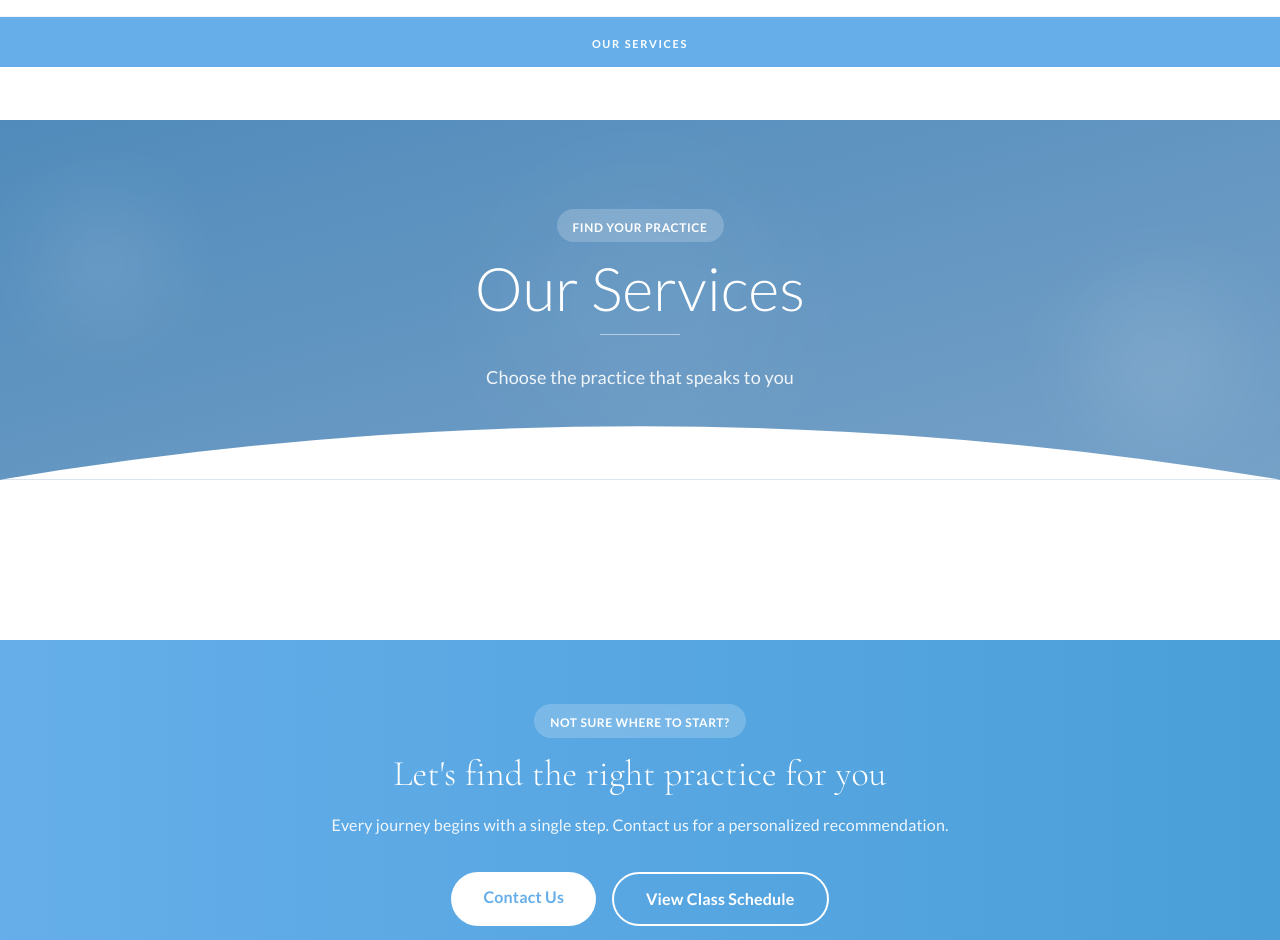
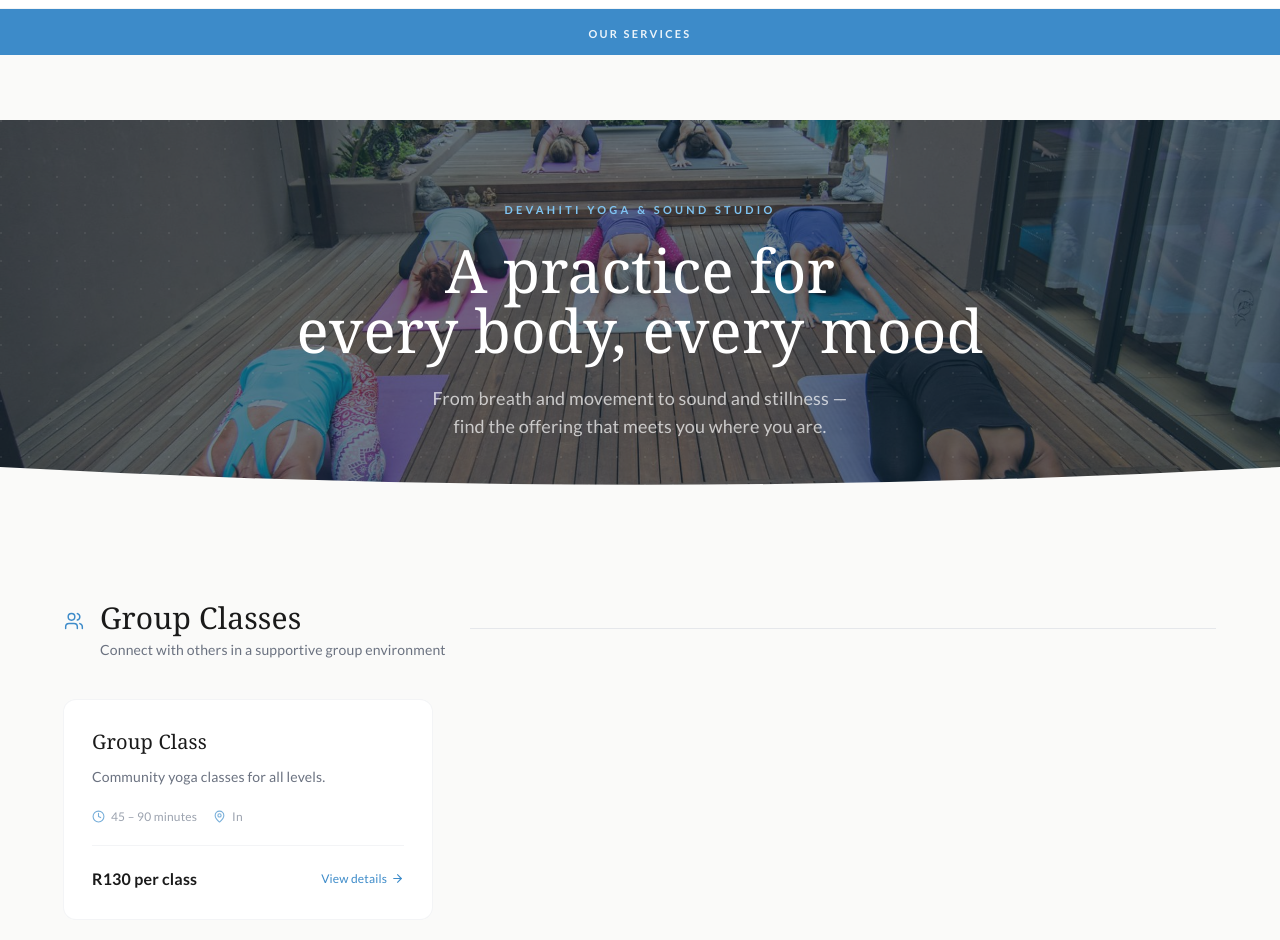
Before and after one commit to rebotilwe/devahiti-booking-system, a React (Vite) app in the folder frontend/: page /services in a window 1280 px wide. Shown: the part 72-1012 px from the top of the page. Built offline with nearby package versions, Linux system fonts and the light colour scheme.

Commit message:
services

```diff
--- a/frontend/src/pages/Services.jsx
+++ b/frontend/src/pages/Services.jsx
@@ -1,10 +1,10 @@
 import { Link, useNavigate } from "react-router-dom";
-import { Phone, ShoppingBag, Menu, X, Clock, MapPin, Sparkles, Calendar, Users } from "lucide-react";
+import { Phone, ShoppingBag, Menu, X, Clock, MapPin, Sparkles, Calendar, Users, ArrowRight } from "lucide-react";
 import { useState, useEffect } from "react";
 import { services } from "../data/services";
 import logo from "../assets/devahiti.png";
+import heroServicesImg from "../assets/images/homee.jpg"; // ✅ ADDED: Import hero image
 
-// ✅ UPDATED NAVIGATION
 const navLinks = [
   { label: "Home", path: "/" },
   { label: "About", path: "/about" },
@@ -16,38 +16,33 @@ const navLinks = [
   { label: "Gift Card", path: "/gift-card" },
 ];
 
-// Group services by category
 const groupedServices = services.reduce((acc, service) => {
   if (!acc[service.category]) acc[service.category] = [];
   acc[service.category].push(service);
   return acc;
 }, {});
 
-// Order of categories for display
 const categoryOrder = [
   "Group Classes",
   "Private Yoga",
   "Corporate & Workplace",
   "Sound Healing",
   "Therapeutic Bodywork",
-  "Workshops",
+
   "Training",
-  "Retreats"
+  "Retreats",
 ];
 
-// Category icons and descriptions
 const categoryInfo = {
   "Group Classes": { icon: Users, description: "Connect with others in a supportive group environment" },
   "Private Yoga": { icon: Sparkles, description: "Personalized one-on-one sessions tailored to you" },
   "Corporate & Workplace": { icon: Calendar, description: "Wellness programs for your team" },
   "Sound Healing": { icon: Sparkles, description: "Restorative sound bath experiences" },
   "Therapeutic Bodywork": { icon: Sparkles, description: "Healing hands-on therapy sessions" },
-  "Workshops": { icon: Calendar, description: "Deep dive into specific practices" },
+
   "Training": { icon: Users, description: "Comprehensive teacher training programs" },
-  "Retreats": { icon: Calendar, description: "Immersive wellness getaways" }
+  "Retreats": { icon: Calendar, description: "Immersive wellness getaways" },
 };
-
-const BOOKING_URL = "https://devahitibookingsystem.netlify.app/schedule";
 
 export default function Services() {
   const navigate = useNavigate();
@@ -60,32 +55,22 @@ export default function Services() {
     return () => window.removeEventListener("scroll", onScroll);
   }, []);
 
-  const handlePhoneClick = () => {
-    window.location.href = "tel:+27840902083";
-  };
+  const handlePhoneClick = () => (window.location.href = "tel:+27840902083");
+  const handleShoppingBagClick = () => navigate("/services");
 
-  const handleShoppingBagClick = () => {
-    navigate("/services");
-  };
-
-  // ✅ Helper function to get the correct link for each service
   const getServiceLink = (service) => {
-    if (service.slug === "teacher-training") {
-      return "/teacher-training";
-    }
-    if (service.slug === "retreats") {
-      return "/retreats";
-    }
+    if (service.slug === "teacher-training") return "/teacher-training";
+    if (service.slug === "retreats") return "/retreats";
     return `/services/${service.slug}`;
   };
 
   return (
-    <div className="min-h-screen bg-white">
+    <div className="min-h-screen bg-[#FAFAF9]">
       {/* Top Navbar */}
-      <header className={`fixed top-0 left-0 right-0 z-50 transition-all duration-500 ${scrolled ? "bg-white shadow-md" : "bg-white"}`}>
+      <header className={`fixed top-0 left-0 right-0 z-50 transition-all duration-300 ${scrolled ? "bg-white/95 backdrop-blur-sm shadow-sm" : "bg-white"}`}>
         <div className="mx-auto flex max-w-7xl items-center justify-between px-6 py-4">
           <Link to="/" className="flex items-center gap-3">
-            <img src={logo} alt="Devahiti Yoga" className="h-14 w-auto" />
+            <img src={logo} alt="Devahiti Yoga" className="h-12 w-auto" />
           </Link>
 
           <nav className="hidden items-center gap-8 md:flex">
@@ -93,7 +78,7 @@ export default function Services() {
               <Link
                 key={link.path}
                 to={link.path}
-                className="text-[11px] font-medium tracking-[0.15em] uppercase text-gray-600 transition-colors hover:text-[#65AEEA]"
+                className="text-[11px] font-medium tracking-[0.15em] uppercase text-gray-500 transition-colors hover:text-[#3D8BC9]"
               >
                 {link.label}
               </Link>
@@ -101,24 +86,23 @@ export default function Services() {
           </nav>
 
           <div className="flex items-center gap-4">
-            <button onClick={handlePhoneClick} className="text-gray-500 hover:text-[#65AEEA] transition-colors" aria-label="Call us">
+            <button onClick={handlePhoneClick} className="text-gray-400 hover:text-[#3D8BC9] transition-colors" aria-label="Call us">
               <Phone className="h-5 w-5" />
             </button>
-            <button onClick={handleShoppingBagClick} className="text-gray-500 hover:text-[#65AEEA] transition-colors" aria-label="Book Online">
+            <button onClick={handleShoppingBagClick} className="text-gray-400 hover:text-[#3D8BC9] transition-colors" aria-label="Book Online">
               <ShoppingBag className="h-5 w-5" />
             </button>
-            <button onClick={() => setMobileOpen(!mobileOpen)} className="md:hidden text-gray-500 hover:text-[#65AEEA] transition-colors" aria-label="Menu">
+            <button onClick={() => setMobileOpen(!mobileOpen)} className="md:hidden text-gray-400 hover:text-[#3D8BC9] transition-colors" aria-label="Menu">
               {mobileOpen ? <X className="h-5 w-5" /> : <Menu className="h-5 w-5" />}
             </button>
           </div>
         </div>
 
-        {/* Our Services Button */}
-        <div className="hidden md:block border-t border-gray-100" style={{ backgroundColor: "#65AEEA" }}>
-          <div className="mx-auto max-w-7xl px-6 py-3 text-center">
+        <div className="hidden md:block border-t border-gray-100 bg-[#3D8BC9]">
+          <div className="mx-auto max-w-7xl px-6 py-2.5 text-center">
             <button
               onClick={() => navigate("/services")}
-              className="text-[11px] font-semibold uppercase tracking-[0.15em] text-white hover:opacity-80 transition-opacity"
+              className="text-[11px] font-semibold uppercase tracking-[0.2em] text-white/90 hover:text-white transition-colors"
             >
               Our Services
             </button>
@@ -126,84 +110,142 @@ export default function Services() {
         </div>
       </header>
 
-      <div className="h-28"></div>
+      <div className="h-28" />
 
-      {/* Mobile Menu */}
       {mobileOpen && (
         <div className="fixed top-28 left-0 right-0 z-40 md:hidden bg-white border-t border-gray-100 shadow-lg max-h-[calc(100vh-112px)] overflow-y-auto">
           <div className="px-6 py-4">
             {navLinks.map((link) => (
-              <Link key={link.path} to={link.path} className="block py-3 text-sm uppercase tracking-widest text-gray-600 hover:text-[#65AEEA] border-b border-gray-100" onClick={() => setMobileOpen(false)}>
+              <Link key={link.path} to={link.path} className="block py-3 text-sm uppercase tracking-widest text-gray-600 hover:text-[#3D8BC9] border-b border-gray-100" onClick={() => setMobileOpen(false)}>
                 {link.label}
               </Link>
             ))}
-            <button
-              onClick={() => { navigate("/services"); setMobileOpen(false); }}
-              className="mt-4 w-full bg-[#65AEEA] text-white py-3 text-xs font-bold uppercase tracking-wider rounded-full hover:bg-[#4A9FD9] transition"
-            >
+            <button onClick={() => { navigate("/services"); setMobileOpen(false); }} className="mt-4 w-full bg-[#3D8BC9] text-white py-3 text-xs font-bold uppercase tracking-wider rounded-full">
               Our Services
-            </button>
-            <button onClick={() => { navigate("/services"); setMobileOpen(false); }} className="mt-3 w-full border-2 border-[#65AEEA] text-[#65AEEA] py-3 text-xs font-bold uppercase tracking-wider rounded-full hover:bg-[#65AEEA] hover:text-white transition">
-              Book Online
             </button>
           </div>
         </div>
       )}
 
-      {/* HERO - ✅ FIXED for wide screens */}
-      <section className="relative h-[45vh] min-h-[350px] max-h-[600px] w-full overflow-hidden bg-gradient-to-br from-[#65AEEA] to-[#93C9F9]">
-        <div className="absolute inset-0 bg-black/20" />
-        <div className="absolute top-20 left-10 w-32 h-32 rounded-full bg-white/10 blur-2xl" />
-        <div className="absolute bottom-10 right-10 w-40 h-40 rounded-full bg-white/10 blur-2xl" />
-        <div className="absolute top-1/2 left-1/2 -translate-x-1/2 -translate-y-1/2 w-64 h-64 rounded-full bg-white/5 blur-3xl" />
+      {/* HERO - ✅ ADDED IMAGE */}
+      <section className="relative h-[50vh] min-h-[400px] max-h-[700px] w-full overflow-hidden">
+        <img
+          src={heroServicesImg}
+          alt="Devahiti Yoga Services"
+          className="absolute inset-0 h-full w-full object-cover object-center"
+        />
+        <div className="absolute inset-0 bg-[#0F2A3D]/60" />
+        <div className="absolute inset-0 opacity-[0.07]" style={{ backgroundImage: "radial-gradient(circle at 1px 1px, white 1px, transparent 0)", backgroundSize: "28px 28px" }} />
 
-        <div className="relative z-10 text-center text-white px-6 flex flex-col items-center justify-center h-full">
-          <div className="inline-block mb-4 px-4 py-1 rounded-full bg-white/20 backdrop-blur-sm">
-            <span className="text-xs font-semibold uppercase tracking-wider">Find Your Practice</span>
-          </div>
-          <h1 className="font-heading text-4xl md:text-6xl font-light">
-            Our Services
+        <div className="relative z-10 max-w-4xl mx-auto px-6 h-full flex flex-col items-center justify-center text-center">
+          <p className="text-[11px] font-semibold tracking-[0.3em] uppercase text-[#7FC4F2] mb-5">
+            Devahiti Yoga &amp; Sound Studio
+          </p>
+          <h1 className="font-serif text-4xl md:text-6xl text-white font-light leading-[1.1]">
+            A practice for<br className="hidden md:block" /> every body, every mood
           </h1>
-          <div className="w-20 h-px bg-white/50 mx-auto my-4" />
-          <p className="text-white/90 mt-3 max-w-lg mx-auto text-lg">
-            Choose the practice that speaks to you
+          <p className="text-white/70 mt-6 max-w-md mx-auto text-base md:text-lg leading-relaxed">
+            From breath and movement to sound and stillness — find the offering that meets you where you are.
           </p>
         </div>
 
-        <svg className="absolute bottom-0 left-0 w-full" viewBox="0 0 1440 120" preserveAspectRatio="none">
-          <path d="M0,120 Q720,0 1440,120 Z" fill="white" />
+        <svg className="absolute bottom-0 left-0 w-full text-[#FAFAF9]" viewBox="0 0 1440 60" preserveAspectRatio="none">
+          <path d="M0,60 L1440,60 L1440,0 Q720,40 0,0 Z" fill="currentColor" />
         </svg>
       </section>
 
-      {/* SERVICES - Rest of the component remains the same */}
-      <section className="py-20 px-6 bg-white">
-        <div className="max-w-6xl mx-auto space-y-20">
-          {/* ... rest of services rendering ... */}
+      {/* SERVICES */}
+      <section className="py-20 px-6">
+        <div className="max-w-6xl mx-auto space-y-24">
+          {categoryOrder.map((category) => {
+            const items = groupedServices[category];
+            if (!items || items.length === 0) return null;
+
+            const CategoryIcon = categoryInfo[category]?.icon || Sparkles;
+            const categoryDesc = categoryInfo[category]?.description || "";
+
+            return (
+              <div key={category}>
+                <div className="flex items-baseline gap-4 mb-10">
+                  <CategoryIcon className="h-5 w-5 text-[#3D8BC9] shrink-0 translate-y-0.5" strokeWidth={1.75} />
+                  <div className="min-w-0">
+                    <h2 className="font-serif text-2xl md:text-3xl text-[#1A1A1A] font-light">
+                      {category}
+                    </h2>
+                    {categoryDesc && (
+                      <p className="text-sm text-gray-500 mt-1">{categoryDesc}</p>
+                    )}
+                  </div>
+                  <div className="flex-1 h-px bg-gray-200 ml-2" />
+                </div>
+
+                <div className="grid md:grid-cols-2 lg:grid-cols-3 gap-6">
+                  {items.map((service) => {
+                    const link = getServiceLink(service);
+                    return (
+                      <Link
+                        key={service.id}
+                        to={link}
+                        className="group relative flex flex-col bg-white rounded-xl p-7 ring-1 ring-gray-100 transition-all duration-300 hover:ring-[#3D8BC9]/30 hover:shadow-[0_8px_30px_rgb(0,0,0,0.06)] hover:-translate-y-0.5"
+                      >
+                        <h3 className="font-serif text-xl text-[#1A1A1A] mb-2.5 group-hover:text-[#3D8BC9] transition-colors">
+                          {service.title}
+                        </h3>
+                        <p className="text-sm text-gray-500 mb-5 leading-relaxed flex-grow">
+                          {service.shortDescription}
+                        </p>
+
+                        <div className="flex flex-wrap items-center gap-x-4 gap-y-1.5 text-xs text-gray-400 mb-5">
+                          <span className="flex items-center gap-1.5">
+                            <Clock size={13} className="text-[#3D8BC9]/70" /> {service.duration}
+                          </span>
+                          <span className="flex items-center gap-1.5">
+                            <MapPin size={13} className="text-[#3D8BC9]/70" /> {service.location.split(" ")[0]}
+                          </span>
+                        </div>
+
+                        <div className="flex justify-between items-center pt-5 border-t border-gray-100">
+                          <span className="text-[#1A1A1A] font-semibold">
+                            {service.price}
+                          </span>
+                          <span className="text-xs font-medium text-[#3D8BC9] flex items-center gap-1">
+                            View details
+                            <ArrowRight size={13} className="group-hover:translate-x-1 transition-transform" />
+                          </span>
+                        </div>
+                      </Link>
+                    );
+                  })}
+                </div>
+              </div>
+            );
+          })}
         </div>
       </section>
 
-      {/* CTA Section */}
-      <section className="py-16 px-6 bg-gradient-to-r from-[#65AEEA] to-[#4A9FD9]">
-        <div className="max-w-4xl mx-auto text-center">
-          <div className="inline-block mb-4 px-4 py-1 rounded-full bg-white/20 backdrop-blur-sm">
-            <span className="text-xs font-semibold uppercase tracking-wider text-white">Not sure where to start?</span>
-          </div>
-          <h2 className="text-3xl md:text-4xl font-light text-white mb-4">
-            Let's find the right practice for you
+      {/* CTA */}
+      <section className="py-20 px-6 bg-[#0F2A3D] relative overflow-hidden">
+        <div className="absolute -bottom-32 left-1/2 -translate-x-1/2 w-[600px] h-[300px] rounded-full bg-[#3D8BC9]/15 blur-[100px]" />
+        <div className="relative z-10 max-w-2xl mx-auto text-center">
+          <p className="text-[11px] font-semibold tracking-[0.3em] uppercase text-[#7FC4F2] mb-4">
+            Not sure where to start?
+          </p>
+          <h2 className="font-serif text-3xl md:text-4xl text-white font-light mb-5">
+            Let's find your practice
           </h2>
-          <p className="text-white/90 mb-8 max-w-2xl mx-auto">
-            Every journey begins with a single step. Contact us for a personalized recommendation.
+          <p className="text-white/60 mb-9 leading-relaxed">
+            Every journey begins with a single step. Reach out for a personal recommendation.
           </p>
-          <div className="flex flex-col sm:flex-row gap-4 justify-center">
+          <div className="flex flex-col sm:flex-row gap-3 justify-center">
             <Link
               to="/contact"
-              className="px-8 py-3 rounded-full bg-white text-[#65AEEA] font-semibold hover:shadow-lg transition-all hover:scale-105"
+              className="px-8 py-3 rounded-full bg-white text-[#0F2A3D] text-sm font-semibold hover:bg-white/90 transition-colors"
             >
               Contact Us
             </Link>
             <Link
               to="/class-schedule"
-              className="px-8 py-3 rounded-full border-2 border-white text-white font-semibold hover:bg-white/10 transition-all"
+              className="px-8 py-3 rounded-full border border-white/30 text-white text-sm font-semibold hover:bg-white/10 transition-colors"
             >
               View Class Schedule
             </Link>
@@ -212,7 +254,7 @@ export default function Services() {
       </section>
 
       {/* Footer */}
-      <footer className="px-6 py-12 text-center text-white" style={{ backgroundColor: "#65AEEA" }}>
+      <footer className="px-6 py-12 text-center text-white" style={{ backgroundColor: "#3D8BC9" }}>
         <img src={logo} alt="Devahiti Yoga" className="mx-auto h-20 w-auto" />
         <p className="mt-4 text-2xl font-light text-white">Devahiti</p>
         <p className="mt-2 text-sm italic text-white/90">'Day-vah-hee-tee' — Sanskrit for Divine Order</p>
@@ -220,13 +262,8 @@ export default function Services() {
           © {new Date().getFullYear()} Devahiti Yoga · Ballito, South Africa
         </p>
         <p className="mt-4 text-xs text-white/60">
-          Developed by{' '}
-          <a
-            href="https://afribizconnect.co.za/"
-            target="_blank"
-            rel="noopener noreferrer"
-            className="text-white/80 hover:text-white transition-colors underline underline-offset-2"
-          >
+          Developed by{" "}
+          <a href="https://afribizconnect.co.za/" target="_blank" rel="noopener noreferrer" className="text-white/80 hover:text-white transition-colors underline underline-offset-2">
             Afribiz Connect
           </a>
         </p>
```
Also changed, not shown: frontend/src/pages/About.jsx (+0 -51 lines), frontend/src/pages/Blog.jsx (+13 -6 lines), frontend/src/pages/Home.jsx (+4 -4 lines), frontend/src/pages/TeacherTraining.jsx (+11 -1 lines), frontend/src/assets/images/about1.jpeg (added), frontend/src/assets/images/rest.jpg (added).
